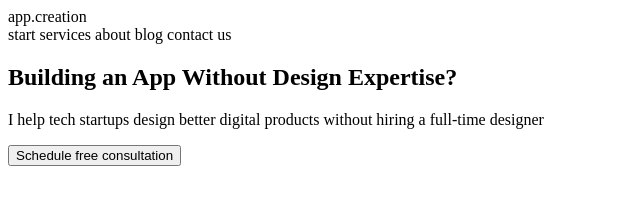
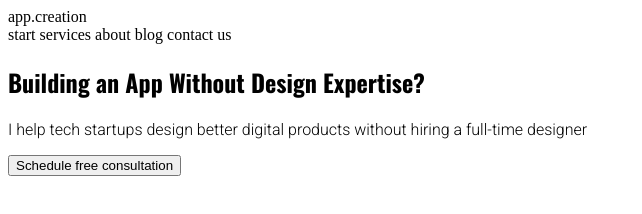
Before and after one commit to WebHeroSchool/Alisa_first_project, a plain HTML site: page index.html in a window 1280 px wide. Shown: the whole page, without its empty margins (0-642 px from the left). Drawn offline with nearby package versions, Linux system fonts and the light colour scheme.

Commit message:
Подключение стилей css и шрифтов

```diff
--- a/index.html
+++ b/index.html
@@ -2,6 +2,8 @@
 <html lang="en">
 <head>
      <meta charset="utf-8">
+     <link rel="stylesheet" href="style.css">
+     <link href="https://fonts.googleapis.com/css2?family=Oswald:wght@700&family=Roboto:wght@300&display=swap" rel="stylesheet">
      <title>My first site</title>
 </head>
 <body>
--- /dev/null
+++ b/style.css
@@ -0,0 +1,6 @@
+h1 {
+  font-family: "Oswald", sans-serif;
+}
+p {
+  font-family: "Roboto", sans-serif;
+}
```
